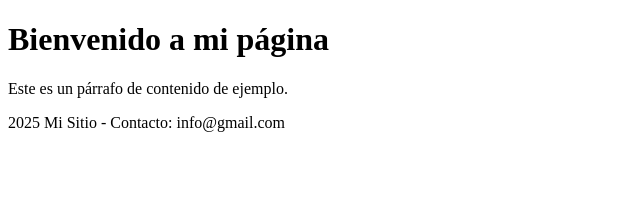
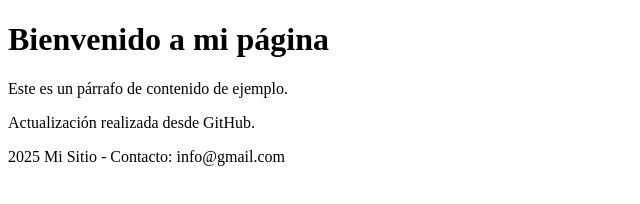
Before and after one commit to sicard01/proyecto-git, a plain HTML site: page index.html in a window 1280 px wide. Shown: the whole page, without its empty margins (0-640 px from the left). Drawn offline with Linux system fonts and the light colour scheme.

Commit message:
docs: actualizar index.html desde GitHub

```diff
--- a/index.html
+++ b/index.html
@@ -9,6 +9,7 @@
     <!-- Estructura principal del sitio -->
     <h1>Bienvenido a mi página</h1>
     <p>Este es un párrafo de contenido de ejemplo.</p>
+    <p>Actualización realizada desde GitHub.</p>
     <footer>2025 Mi Sitio - Contacto: info@gmail.com</footer>
 </body>
 </html>
```
